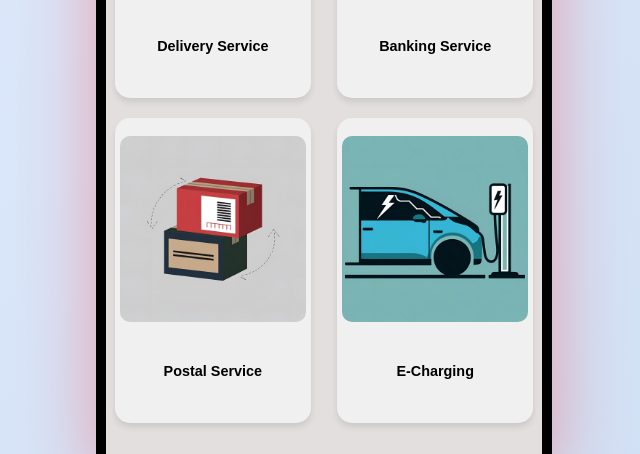
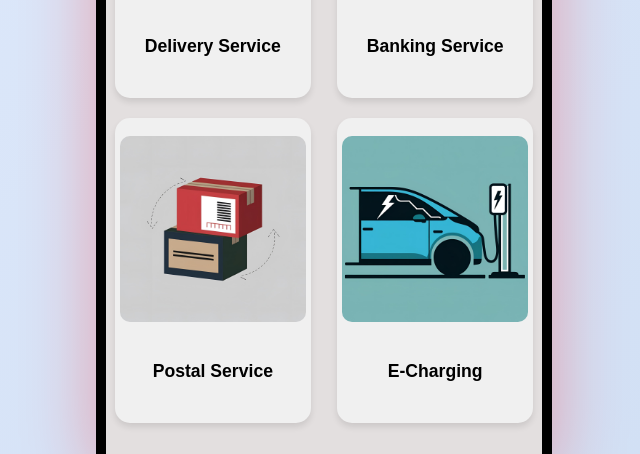
Before and after one commit to Oberdammer/IFU_Project, a plain HTML site: page index.html in a window 1280 px wide. Shown: the part 315-769 px from the top of the page, without its empty margins (316-956 px from the left). Drawn offline with Linux system fonts and the light colour scheme.

Commit message:
Update index.html

```diff
--- a/index.html
+++ b/index.html
@@ -88,9 +88,12 @@
   align-items: center;
   justify-content: center;
   text-align: center;
-      font-size: 0.9rem;
+  font-size: clamp(0.6rem, 2.5vw, 1.1rem);
   font-weight: bold;
   margin-bottom: 6%;
+  white-space: nowrap;
+  overflow: hidden;
+  text-overflow: ellipsis;
 }
   </style>
 </head>
```
Lines whose indentation alone changed are shown as unchanged.
